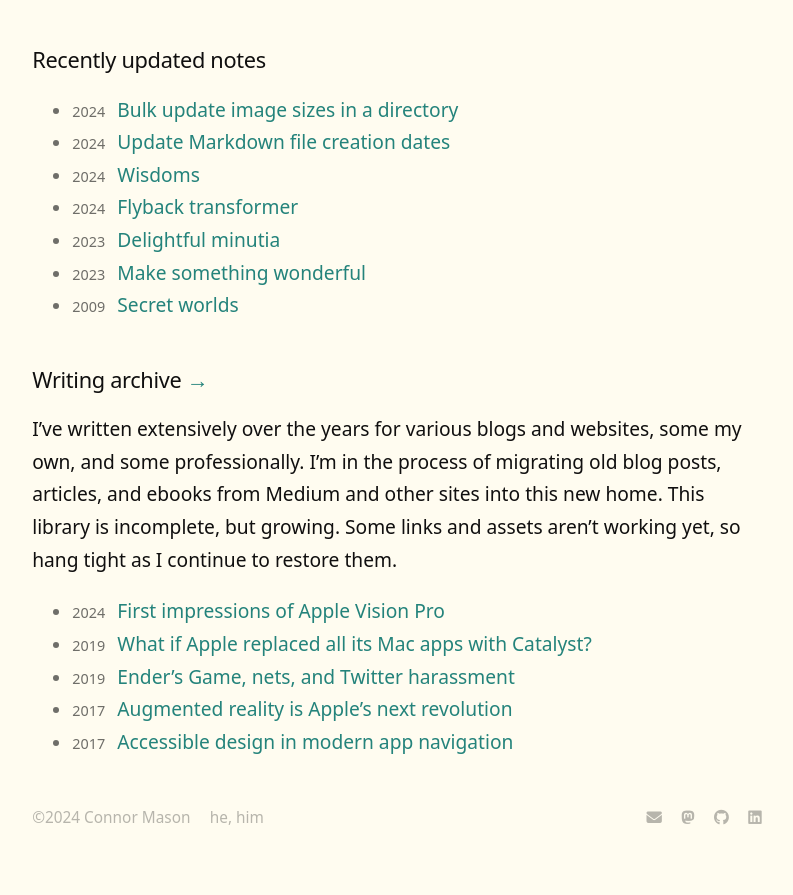
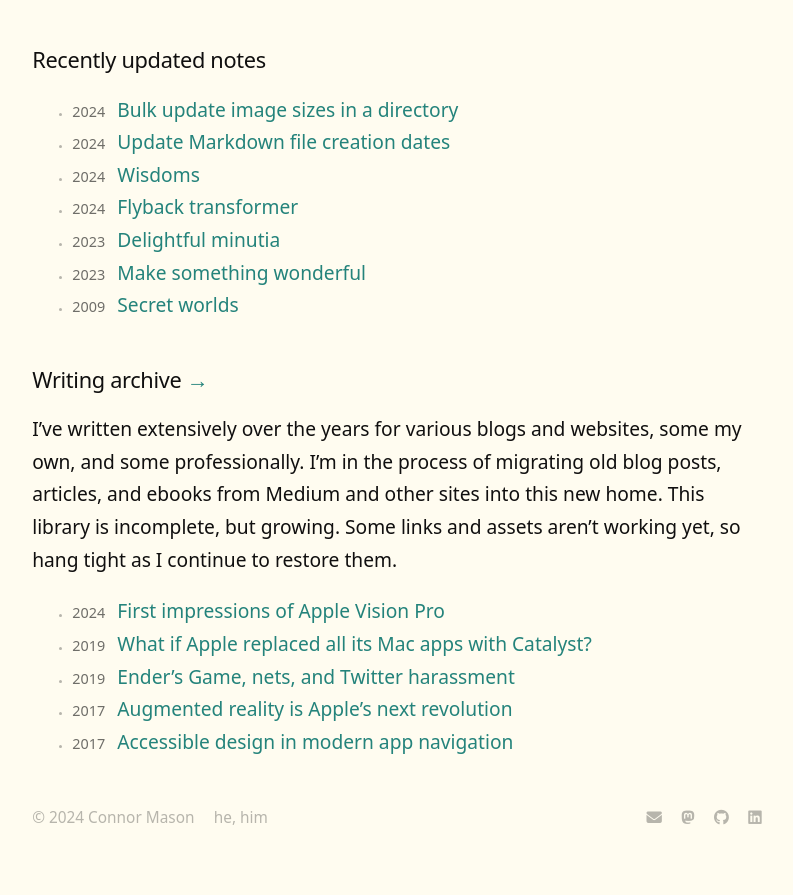
Before and after one commit to conmas/site, a Jekyll site: the page built from _pages/index.md, in a window 1280 px wide. Shown: the part 353-1248 px from the top of the page, without its empty margins (243-1036 px from the left). Built offline with Jekyll 4.4.1, drawn with Linux system fonts in a browser that asks for light colours; nearby versions of some CDN libraries.

Commit message:
Footer styles

```diff
--- a/_includes/footer.html
+++ b/_includes/footer.html
@@ -1,12 +1,12 @@
 <div style="display: flex; justify-content: space-between; align-items: center;">
 	<span>
-		<span style="margin-right: 1em;">&copy;<script>document.write(new Date().getFullYear())</script> Connor Mason</span>
+		<span style="margin-right: 1em;">&copy; <script>document.write(new Date().getFullYear())</script> Connor Mason</span>
 		<span>he, him</span>
 	</span>
-	<span>
+	<span class="footer-links">
 		<script>n='connor';d='mason';t='me';document.write('<a href="mailto:'+n+'@'+d+'.'+t+'" class="footer-link" target="_blank"><i class="fa-solid fa-envelope"></i></a>');</script>
 		<a href="https://hachyderm.io/@connor" rel="me" class="footer-link" target="_blank"><i class="fa-brands fa-mastodon"></i></a>
-		<a href="" class="footer-link" target="_blank"><i class="fa-brands fa-github"></i></a>
+		<a href="https://github.com/conmas" class="footer-link" target="_blank"><i class="fa-brands fa-github"></i></a>
 		<a href="https://linkedin.com/in/cnnrmsn" class="footer-link" target="_blank"><i class="fa-brands fa-linkedin"></i></a>
 	</span>
 </div>
--- a/_sass/_style.scss
+++ b/_sass/_style.scss
@@ -70,8 +70,8 @@
 }
 
 li::marker {
-  color: var(--tx-2);
-  font-size: 0.9em;
+  color: var(--tx-3);
+  font-size: 0.5em;
 }
 
 .caption {
@@ -88,6 +88,11 @@
   color: var(--tx-3);
   font-size: 0.8rem;
   line-height: 1.5;
+}
+
+.footer-links a {
+  margin-left: 1em;
+  color: var(--tx-3);
 }
 
 .date-label {
@@ -197,11 +202,6 @@
   }
 }
 
-.footer-link {
-  margin-left: 1em;
-  color: var(--tx-3);
-}
-
 nav { margin: 1em 0 3em; }
 
 .nav-link {
```
